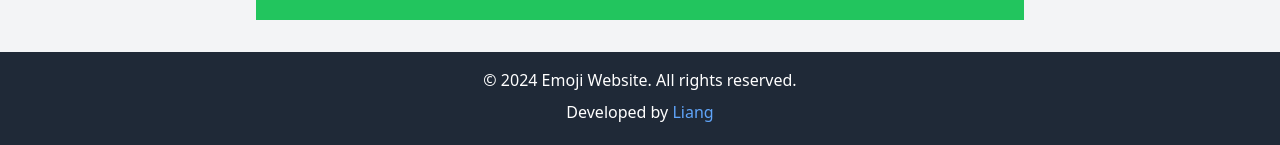
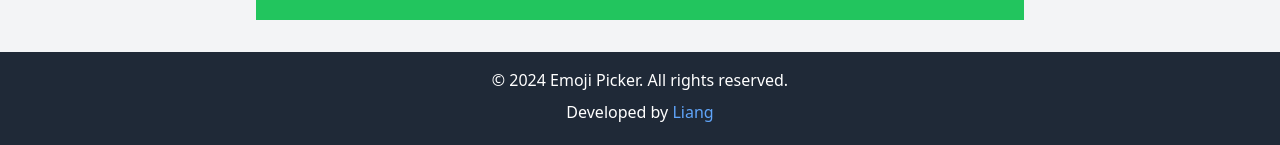
Before and after one commit to liang256/emoji-website, a Next.js app: page / in a window 1280 px wide. Shown: the part 3956-4101 px from the top of the page. Built offline with nearby package versions, Linux system fonts and the light colour scheme.

Commit message:
refactor: Update page title in layout.tsx

```diff
--- a/app/conponents/Footer.tsx
+++ b/app/conponents/Footer.tsx
@@ -4,7 +4,7 @@ const Footer: React.FC = () => {
   return (
     <footer className="bg-gray-800 text-white py-4">
       <div className="container mx-auto text-center">
-        <p className="mb-2">&copy; {new Date().getFullYear()} Emoji Website. All rights reserved.</p>
+        <p className="mb-2">&copy; {new Date().getFullYear()} Emoji Picker. All rights reserved.</p>
         <p className="mb-2">Developed by <a href="https://github.com/liang256" className="text-blue-400 hover:underline">Liang</a></p>
       </div>
     </footer>
--- a/app/layout.tsx
+++ b/app/layout.tsx
@@ -6,10 +6,10 @@ import Footer from "./conponents/Footer";
 const inter = Inter({ subsets: ["latin"] });
 
 export const metadata: Metadata = {
-  title: "Emoji Website",
+  title: "Emoji Picker",
   description: "Explore and copy various emojis by category",
   openGraph: {
-    title: "Emoji Website",
+    title: "Emoji Picker",
     description: "Explore and copy various emojis by category",
     type: "website",
     url: "https://emoji.liangyu.dev",
@@ -27,17 +27,17 @@ export default function RootLayout({
       <head>
         <meta charSet="UTF-8" />
         <meta name="viewport" content="width=device-width, initial-scale=1.0" />
-        <title>Emoji Website</title>
+        <title>Emoji Picker</title>
         <meta name="description" content={metadata.description ?? ""} />
         {/* Open Graph Meta Tags */}
-        <meta property="og:title" content="Emoji Website" />
+        <meta property="og:title" content="Emoji Picker" />
         <meta property="og:description" content="Explore and copy various emojis by category" />
         <meta property="og:type" content="website" />
         <meta property="og:url" content="https://emoji.liangyu.dev" />
         <meta property="og:image" content="https://emoji.liangyu.dev/og-image.jpg" />
         {/* Twitter Meta Tags */}
         <meta name="twitter:card" content="summary_large_image" />
-        <meta name="twitter:title" content="Emoji Website" />
+        <meta name="twitter:title" content="Emoji Picker" />
         <meta name="twitter:description" content="Explore and copy various emojis by category" />
         <meta name="twitter:image" content="https://emoji.liangyu.dev/twitter-image.jpg" />
         {/* Structured Data */}
```
Also changed, not shown: 1 other file (tests, documents, lock files or other folders).
